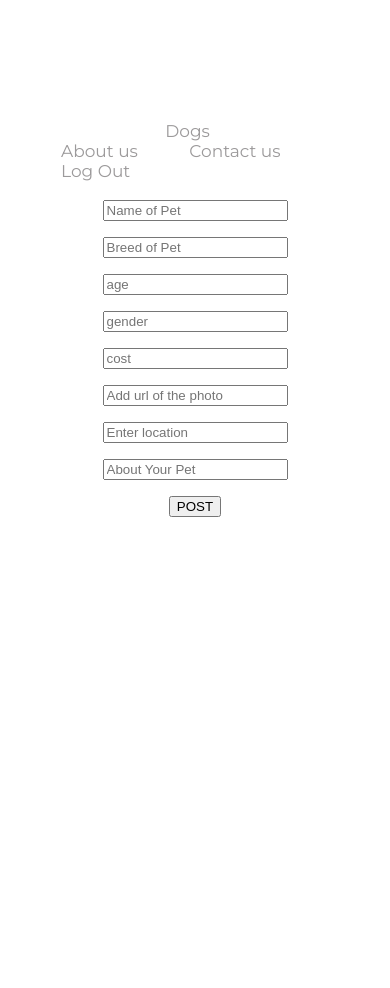
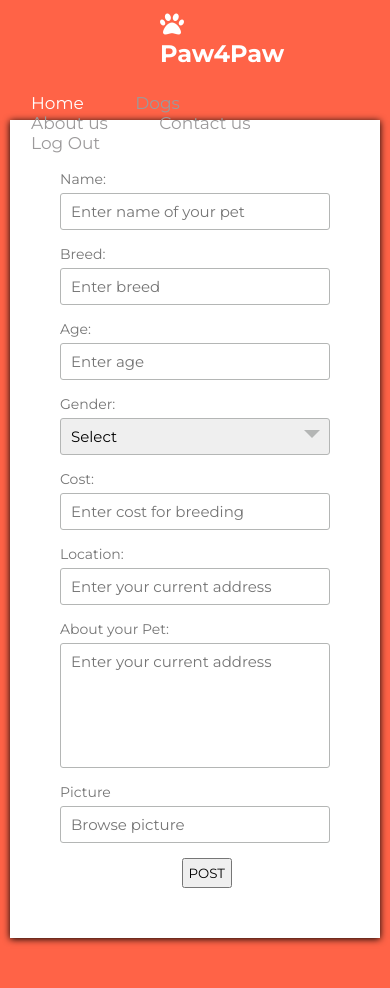
Before and after one commit to PawfectMatch/PawfectMatch, a PHP site: page /PawfectMatch/views/Main/userpostform.php in a window 390 px wide. Before the commit the page ends 517 px from the top, so only its background shows below. Run offline with PHP 8.4, Linux system fonts and the light colour scheme; the visitor is signed in with stand-in values (Sample User, id 1); some libraries are stand-ins or nearby versions; some web fonts are replaced.

Commit message:
Postform

```diff
--- a/IPProject/Public/Stylesheets/userpostform.css
+++ b/IPProject/Public/Stylesheets/userpostform.css
@@ -1,5 +1,158 @@
-.user_page_post{
+/* .user_page_post{
     padding-top : 200px;
     text-align: center;
     align-items: center;
+} */
+
+
+
+@import url('https://fonts.googleapis.com/css?family=Montserrat:400,700&display=swap');
+
+*{
+  margin: 0;
+  padding: 0;
+  box-sizing: border-box;
+  font-family: 'Montserrat', sans-serif;
 }
+body{
+  background: whitesmoke;
+  padding: 0 10px;
+}
+.wrapper{
+  max-width: 500px;
+  width: 100%;
+  background: #fff;
+  margin: 50px auto;
+  box-shadow: 0 1px 7px;
+  padding: 50px;
+}
+
+.wrapper .title{
+  font-size: 24px;
+  font-weight: 700;
+  margin-bottom: 25px;
+  color: #223a4d;
+  text-transform: uppercase;
+  text-align: center;
+}
+
+.wrapper .form{
+  width: 100%;
+}
+
+.wrapper .form .inputfield{
+  margin-bottom: 15px;
+  display: flex;
+  align-items: center;
+}
+
+.wrapper .form .inputfield label{
+   width: 200px;
+   color: #757575;
+   margin-right: 10px;
+  font-size: 14px;
+}
+
+.wrapper .form .inputfield .input,
+.wrapper .form .inputfield .textarea{
+  width: 100%;
+  outline: none;
+  border: 1px solid #b4b6b5;
+  font-size: 15px;
+  padding: 8px 10px;
+  border-radius: 3px;
+  transition: all 0.3s ease;
+}
+
+.wrapper .form .inputfield .textarea{
+  width: 100%;
+  height: 125px;
+  resize: none;
+}
+
+.wrapper .form .inputfield .custom_select{
+  position: relative;
+  width: 100%;
+  height: 37px;
+}
+
+.wrapper .form .inputfield .custom_select:before{
+  content: "";
+  position: absolute;
+  top: 12px;
+  right: 10px;
+  border: 8px solid;
+  border-color: #b4b6b5 transparent transparent transparent;
+  pointer-events: none;
+}
+
+.wrapper .form .inputfield .custom_select select{
+  -webkit-appearance: none;
+  -moz-appearance:   none;
+  appearance:        none;
+  outline: none;
+  width: 100%;
+  height: 100%;
+  border: 0px;
+  padding: 8px 10px;
+  font-size: 15px;
+  border: 1px solid #b4b6b5;
+  border-radius: 3px;
+}
+
+
+
+.wrapper .form .inputfield .btn{
+  width: 100%;
+   padding: 8px 10px;
+  font-size: 15px;
+  border: 0px;
+  background:  #223a4d;
+  color: #fff;
+  cursor: pointer;
+  border-radius: 3px;
+  outline: none;
+}
+
+.wrapper .form .inputfield .btn:hover{
+  background: #0f2531;
+  color: whitesmoke;
+}
+
+
+
+/* FOR RESPONSIVE */
+
+@media (max-width:420px) {
+  .wrapper .form .inputfield{
+    flex-direction: column;
+    align-items: flex-start;
+  }
+  .wrapper .form .inputfield label{
+    margin-bottom: 5px;
+  }
+  .wrapper .form .inputfield.terms{
+    flex-direction: row;
+  }
+}
+
+.navbar{
+  margin-top: 0;
+}
+
+body{
+  background-color: tomato;
+}
+
+.givespace{
+  padding-top: 70px;
+}
+
+.post{
+  margin-left: 45%;
+  align-items: center;
+  text-align: center;
+  /* color: aquamarine; */
+  padding: 5px;
+  justify-content: center;
+}
--- a/IPProject/views/Main/index.php
+++ b/IPProject/views/Main/index.php
@@ -21,7 +21,7 @@
     <!-- NEWS PANEl -->
                 <td>
                     <div>
-                        <h1 style="color: #1d1e1f;">NEWS AND OTHER THINGS</h1>
+                        <h1 style="color: #1d1e1f;"></h1>
                     </div>
                 </td>
 	<!-- GRID PANEL -->
@@ -46,7 +46,7 @@
                             echo $data['ageofpet']
                         ?></p>
 
-                        <p><button>Read more</button></p>
+                        <p><button><a class="ReadMore" href="../Posts/Bruce.php">Read More</a></button></p>
                     </div>
 
 
--- a/IPProject/views/Main/userpage.php
+++ b/IPProject/views/Main/userpage.php
@@ -70,7 +70,7 @@
         <p class="CardName">Young, playful and happy Cocker Spaniel</p>
         <p>Age : <?php echo $data['ageofpet'] ?></p>
 
-        <p><button class="cardButton">Read more</button></p>
+        <p><button class="cardButton" onclick="location.href='index.php'">Read more</button></p>
     </div>
 
 
--- a/IPProject/views/Main/userpostform.php
+++ b/IPProject/views/Main/userpostform.php
@@ -16,23 +16,13 @@
             $_POST['userpost_age'],$_POST['userpost_gender'],$_POST['userpost_cost'],$_POST['userpost_url']
             ,$_POST['userpost_location'],$_POST['userpost_descr']);
     }
-    // TESTING
-    // echo $loggedin_user;
-    // echo $_POST['userpost_nameofpet'] ;
-    // echo $_POST['userpost_breedofpet'] ;
-    // echo $_POST['userpost_age'] ;
-    // echo $_POST['userpost_gender'] ;
-    // echo $_POST['userpost_nameofpet'] ;
-    // echo $_POST['userpost_cost'] ;
-    // echo $_POST['userpost_url'] ;
-    // echo $_POST['userpost_location'] ;
-    // echo ("$owner_id");
+
 ?>
 
 <link rel="stylesheet" href="../../Public/Stylesheets/userpostform.css">
 
 
-<form class="user_page_post" action="userpostform.php" method="POST">
+<!-- <form class="user_page_post" action="userpostform.php" method="POST">
 
     <input name="userpost_nameofpet" type="text" placeholder="Name of Pet" required>   <p></p>
     <input name="userpost_breedofpet" type="text" placeholder="Breed of Pet" required> <p></p>
@@ -44,6 +34,78 @@
     <input name="userpost_descr"    type="text" placeholder="About Your Pet">          <p></p>
     <button name="post"             type="submit" value="Post" >POST</button>
 
+</form> -->
+<div class="givespace"></div>
+<div class="wrapper">
+    <!-- <div class="title">
+      UPLOAD A NEW POST
+    </div> -->
+    <form class="user_page_post" action="userpostform.php" method="POST">
+        <div class="form">
+
+
+        <div class="inputfield">
+            <label>Name:</label>
+            <input name="userpost_nameofpet" type="text" class="input" placeholder="Enter name of your pet">
+        </div>
+
+
+
+        <div class="inputfield">
+            <label>Breed:</label>
+            <input name="userpost_breedofpet" type="text" class="input" placeholder="Enter breed">
+        </div>
+
+
+        <div class="inputfield">
+            <label>Age:</label>
+            <input name="userpost_age"  type="number" class="input" min="1" placeholder="Enter age">
+        </div>
+
+
+            <div class="inputfield">
+            <label>Gender:</label>
+            <div class="custom_select">
+                <select  name="userpost_gender">
+                <option value="">Select</option>
+                <option value="male">Male</option>
+                <option value="female">Female</option>
+                </select>
+            </div>
+        </div>
+
+
+
+            <div class="inputfield">
+            <label>Cost:</label>
+            <input name="userpost_cost" type="number" class="input" min="500" placeholder="Enter cost for breeding">
+        </div>
+
+
+
+
+        <div class="inputfield">
+            <label>Location:</label>
+            <input name="userpost_location" class="input"  placeholder="Enter your current address"></input>
+        </div>
+
+        <div class="inputfield">
+            <label>About your Pet:</label>
+            <textarea name="userpost_descr" class="textarea" placeholder="Enter your current address"></textarea>
+        </div>
+
+        <div class="inputfield">
+            <label>Picture</label>
+            <input name="userpost_url" type="url" class="input" placeholder="Browse picture">
+        </div>
+
+
+
+        <button name="post" type="submit" value="Post" class="post">POST</button>
+
+
+        </div>
+    </div>
 </form>
 
 
```
Also changed, not shown: IPProject/Public/Stylesheets/PostBruce.css (added, +41 -0 lines), IPProject/Public/Stylesheets/main.css (+9 -0 lines), IPProject/views/Posts/Bruce.php (added, +29 -0 lines).
